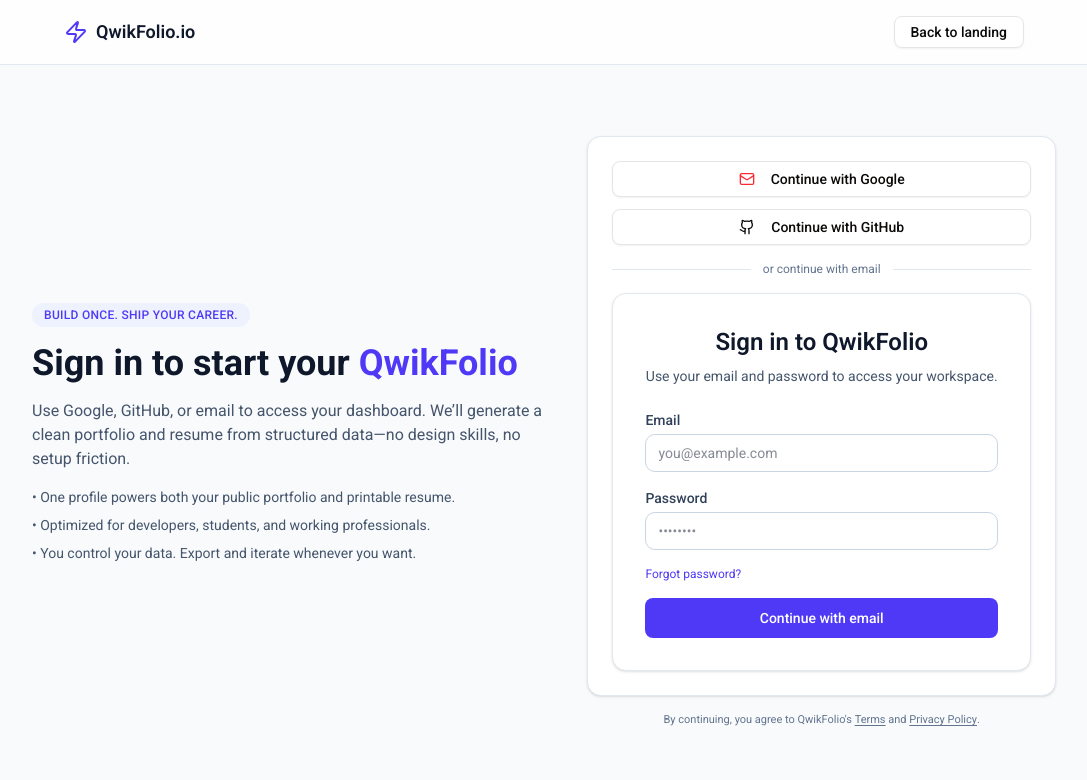
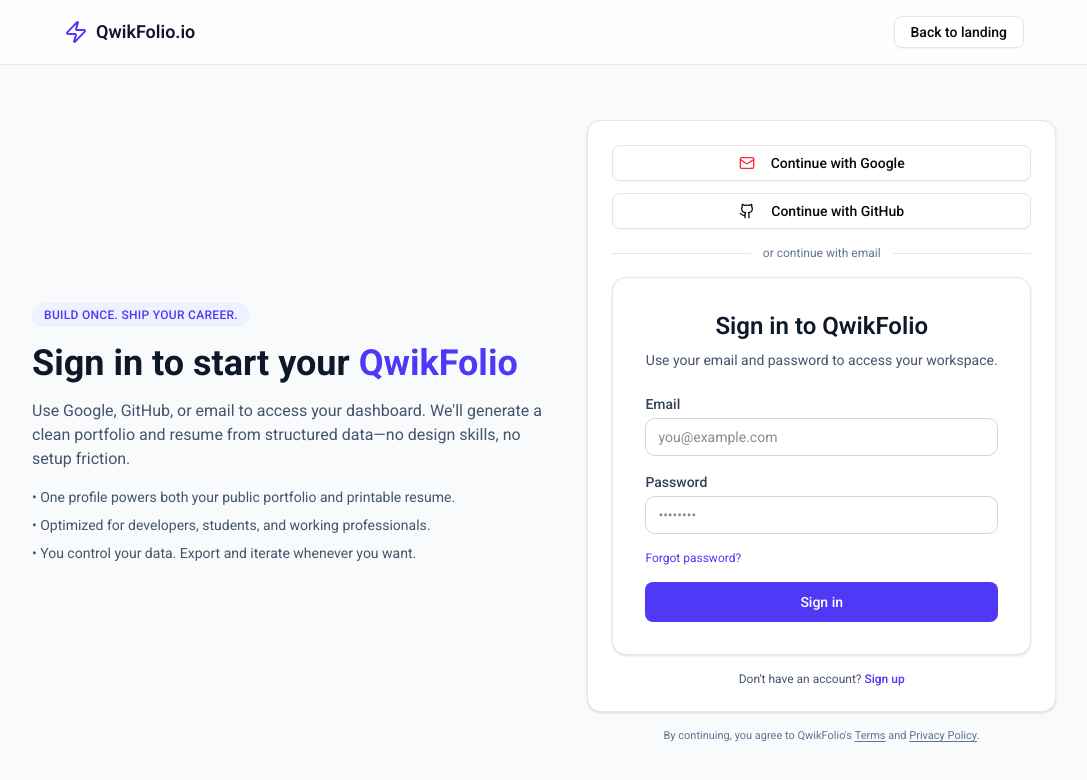
Before and after one commit to jeyeldotgit/qwikfolio.io, a React (Vite) app: page /auth in a window 1280 px wide. Shown: the top 780 px of the page, without its empty margins (96-1183 px from the left). Built offline with nearby package versions, Linux system fonts and the light colour scheme.

Commit message:
fix(AuthPage): Conditionally rendered sign in and sign up for Email and Password method

```diff
--- a/src/components/AuthForm.tsx
+++ b/src/components/AuthForm.tsx
@@ -1,5 +1,5 @@
 import { useAuthForm } from "@/hooks/useAuthForm";
-import type { AuthFormValues } from "@/schemas/auth";
+import type { SignInFormValues, SignUpFormValues } from "@/schemas/auth";
 import { Button } from "@/components/ui/button";
 import {
   signInWithEmail,
@@ -24,12 +24,15 @@
   onAuthSuccess,
 }: AuthFormProps) => {
   const { values, errors, isSubmitting, handleChange, handleSubmit } =
-    useAuthForm();
+    useAuthForm(mode);
 
-  const onValid = (formValues: AuthFormValues) => {
+  const onValid = (formValues: SignInFormValues | SignUpFormValues) => {
     const action = mode === "signUp" ? signUpWithEmail : signInWithEmail;
 
-    action(formValues).then((result) => {
+    action({
+      email: formValues.email,
+      password: formValues.password,
+    }).then((result) => {
       if (!result) {
         console.log("Authentication failed");
         return;
@@ -89,7 +92,9 @@
           <input
             id="password"
             type="password"
-            autoComplete="current-password"
+            autoComplete={
+              mode === "signUp" ? "new-password" : "current-password"
+            }
             className="w-full px-3 py-2 rounded-lg border border-slate-300 dark:border-slate-700 bg-white dark:bg-slate-900 text-slate-900 dark:text-white focus:outline-none focus:ring-2 focus:ring-indigo-500 focus:border-indigo-500 text-sm"
             placeholder="••••••••"
             value={values.password}
@@ -102,6 +107,34 @@
           ) : null}
         </div>
 
+        {mode === "signUp" ? (
+          <div>
+            <label
+              htmlFor="confirmPassword"
+              className="block text-sm font-medium text-slate-700 dark:text-slate-300 mb-1"
+            >
+              Confirm password
+            </label>
+            <input
+              id="confirmPassword"
+              type="password"
+              autoComplete="new-password"
+              className="w-full px-3 py-2 rounded-lg border border-slate-300 dark:border-slate-700 bg-white dark:bg-slate-900 text-slate-900 dark:text-white focus:outline-none focus:ring-2 focus:ring-indigo-500 focus:border-indigo-500 text-sm"
+              placeholder="••••••••"
+              value={"confirmPassword" in values ? values.confirmPassword : ""}
+              onChange={(event) =>
+                handleChange("confirmPassword", event.target.value)
+              }
+            />
+            {errors.confirmPassword ? (
+              <p className="mt-1 text-xs text-red-600 dark:text-red-400">
+                {errors.confirmPassword}
+              </p>
+            ) : null}
+          </div>
+        ) : null}
+
+        {mode === "signIn" ? (
           <div className="flex items-center justify-between text-xs">
             <button
               type="button"
@@ -111,6 +144,7 @@
               Forgot password?
             </button>
           </div>
+        ) : null}
 
         <Button
           type="submit"
--- a/src/hooks/useAuthForm.ts
+++ b/src/hooks/useAuthForm.ts
@@ -1,37 +1,49 @@
 import { useState } from "react";
-import { authFormSchema, type AuthFormValues } from "@/schemas/auth";
+import {
+  signInSchema,
+  signUpSchema,
+  type SignInFormValues,
+  type SignUpFormValues,
+} from "@/schemas/auth";
 
-type AuthFormState = {
-  values: AuthFormValues;
-  errors: Partial<Record<keyof AuthFormValues, string>>;
+type AuthMode = "signIn" | "signUp";
+
+type AuthFormState<T extends AuthMode> = {
+  values: T extends "signUp" ? SignUpFormValues : SignInFormValues;
+  errors: Partial<Record<string, string>>;
   isSubmitting: boolean;
 };
 
-type UseAuthFormResult = {
-  values: AuthFormValues;
-  errors: Partial<Record<keyof AuthFormValues, string>>;
+type UseAuthFormResult<T extends AuthMode> = {
+  values: T extends "signUp" ? SignUpFormValues : SignInFormValues;
+  errors: Partial<Record<string, string>>;
   isSubmitting: boolean;
-  handleChange: (field: keyof AuthFormValues, value: string) => void;
-  handleSubmit: (onValid: (values: AuthFormValues) => void) => (event: React.FormEvent) => void;
+  handleChange: (field: string, value: string) => void;
+  handleSubmit: (
+    onValid: (values: T extends "signUp" ? SignUpFormValues : SignInFormValues) => void
+  ) => (event: React.FormEvent) => void;
 };
 
-export const useAuthForm = (): UseAuthFormResult => {
-  const [state, setState] = useState<AuthFormState>({
-    values: {
-      email: "",
-      password: "",
-    },
+export const useAuthForm = <T extends AuthMode>(
+  mode: T
+): UseAuthFormResult<T> => {
+  const [state, setState] = useState<AuthFormState<T>>({
+    values: (mode === "signUp"
+      ? { email: "", password: "", confirmPassword: "" }
+      : { email: "", password: "" }) as T extends "signUp"
+      ? SignUpFormValues
+      : SignInFormValues,
     errors: {},
     isSubmitting: false,
   });
 
-  const handleChange = (field: keyof AuthFormValues, value: string) => {
+  const handleChange = (field: string, value: string) => {
     setState((prev) => ({
       ...prev,
       values: {
         ...prev.values,
         [field]: value,
-      },
+      } as T extends "signUp" ? SignUpFormValues : SignInFormValues,
       errors: {
         ...prev.errors,
         [field]: undefined,
@@ -40,19 +52,21 @@
   };
 
   const handleSubmit =
-    (onValid: (values: AuthFormValues) => void) => (event: React.FormEvent) => {
+    (
+      onValid: (values: T extends "signUp" ? SignUpFormValues : SignInFormValues) => void
+    ) =>
+    (event: React.FormEvent) => {
       event.preventDefault();
 
-      const parsed = authFormSchema.safeParse(state.values);
+      const schema = mode === "signUp" ? signUpSchema : signInSchema;
+      const parsed = schema.safeParse(state.values);
 
       if (!parsed.success) {
-        const fieldErrors: Partial<Record<keyof AuthFormValues, string>> = {};
+        const fieldErrors: Partial<Record<string, string>> = {};
 
         parsed.error.issues.forEach((issue) => {
-          const field = issue.path[0];
-          if (field === "email" || field === "password") {
-            fieldErrors[field] = issue.message;
-          }
+          const field = issue.path[0] as string;
+          fieldErrors[field] = issue.message;
         });
 
         setState((prev) => ({
@@ -70,7 +84,7 @@
         errors: {},
       }));
 
-      onValid(parsed.data);
+      onValid(parsed.data as T extends "signUp" ? SignUpFormValues : SignInFormValues);
 
       setState((prev) => ({
         ...prev,
@@ -84,5 +98,5 @@
     isSubmitting: state.isSubmitting,
     handleChange,
     handleSubmit,
-  };
+  } as UseAuthFormResult<T>;
 };
--- a/src/pages/AuthPage.tsx
+++ b/src/pages/AuthPage.tsx
@@ -1,3 +1,4 @@
+import { useState } from "react";
 import { Button } from "@/components/ui/button";
 import { AuthForm } from "@/components/AuthForm";
 import { Github, Mail, Zap } from "lucide-react";
@@ -6,6 +7,7 @@
 
 const AuthPage = () => {
   const navigate = useNavigate();
+  const [mode, setMode] = useState<"signIn" | "signUp">("signIn");
 
   const handleGoogleSignIn = () => {
     console.log("Google sign-in clicked");
@@ -50,13 +52,15 @@
               Build once. Ship your career.
             </p>
             <h1 className="text-3xl sm:text-4xl font-bold text-slate-900 dark:text-white">
-              Sign in to start your{" "}
+              {mode === "signIn" ? "Sign in" : "Create an account"} to start
+              your{" "}
               <span className="text-indigo-600 dark:text-indigo-400">
                 QwikFolio
               </span>
             </h1>
             <p className="text-sm sm:text-base text-slate-600 dark:text-slate-300">
-              Use Google, GitHub, or email to access your dashboard. We’ll
+              Use Google, GitHub, or email to{" "}
+              {mode === "signIn" ? "access" : "create"} your dashboard. We'll
               generate a clean portfolio and resume from structured data—no
               design skills, no setup friction.
             </p>
@@ -106,10 +110,18 @@
               </div>
 
               <AuthForm
-                title="Sign in to QwikFolio"
-                subtitle="Use your email and password to access your workspace."
-                submitLabel="Continue with email"
-                mode="signIn"
+                title={
+                  mode === "signIn"
+                    ? "Sign in to QwikFolio"
+                    : "Create your account"
+                }
+                subtitle={
+                  mode === "signIn"
+                    ? "Use your email and password to access your workspace."
+                    : "Enter your details to get started with QwikFolio."
+                }
+                submitLabel={mode === "signIn" ? "Sign in" : "Create account"}
+                mode={mode}
                 onAuthSuccess={async (user) => {
                   if (!user?.id) {
                     navigate("/dashboard/profile-completion");
@@ -125,6 +137,23 @@
                   }
                 }}
               />
+
+              <div className="mt-4 text-center">
+                <p className="text-xs text-slate-600 dark:text-slate-400">
+                  {mode === "signIn"
+                    ? "Don't have an account? "
+                    : "Already have an account? "}
+                  <button
+                    type="button"
+                    className="text-indigo-600 dark:text-indigo-400 hover:underline font-medium"
+                    onClick={() =>
+                      setMode(mode === "signIn" ? "signUp" : "signIn")
+                    }
+                  >
+                    {mode === "signIn" ? "Sign up" : "Sign in"}
+                  </button>
+                </p>
+              </div>
             </div>
 
             <p className="text-[11px] text-center text-slate-500 dark:text-slate-400 px-4">
--- a/src/schemas/auth.ts
+++ b/src/schemas/auth.ts
@@ -1,6 +1,6 @@
 import { z } from "zod";
 
-export const authFormSchema = z.object({
+const baseAuthSchema = {
   email: z
     .string()
     .min(1, "Email is required")
@@ -9,6 +9,19 @@
     .string()
     .min(8, "Password must be at least 8 characters long")
     .max(100, "Password is too long"),
-});
+};
 
-export type AuthFormValues = z.infer<typeof authFormSchema>;
+export const signInSchema = z.object(baseAuthSchema);
+
+export const signUpSchema = z
+  .object({
+    ...baseAuthSchema,
+    confirmPassword: z.string().min(1, "Please confirm your password"),
+  })
+  .refine((data) => data.password === data.confirmPassword, {
+    message: "Passwords do not match",
+    path: ["confirmPassword"],
+  });
+
+export type SignInFormValues = z.infer<typeof signInSchema>;
+export type SignUpFormValues = z.infer<typeof signUpSchema>;
```
Lines whose indentation alone changed are shown as unchanged.
